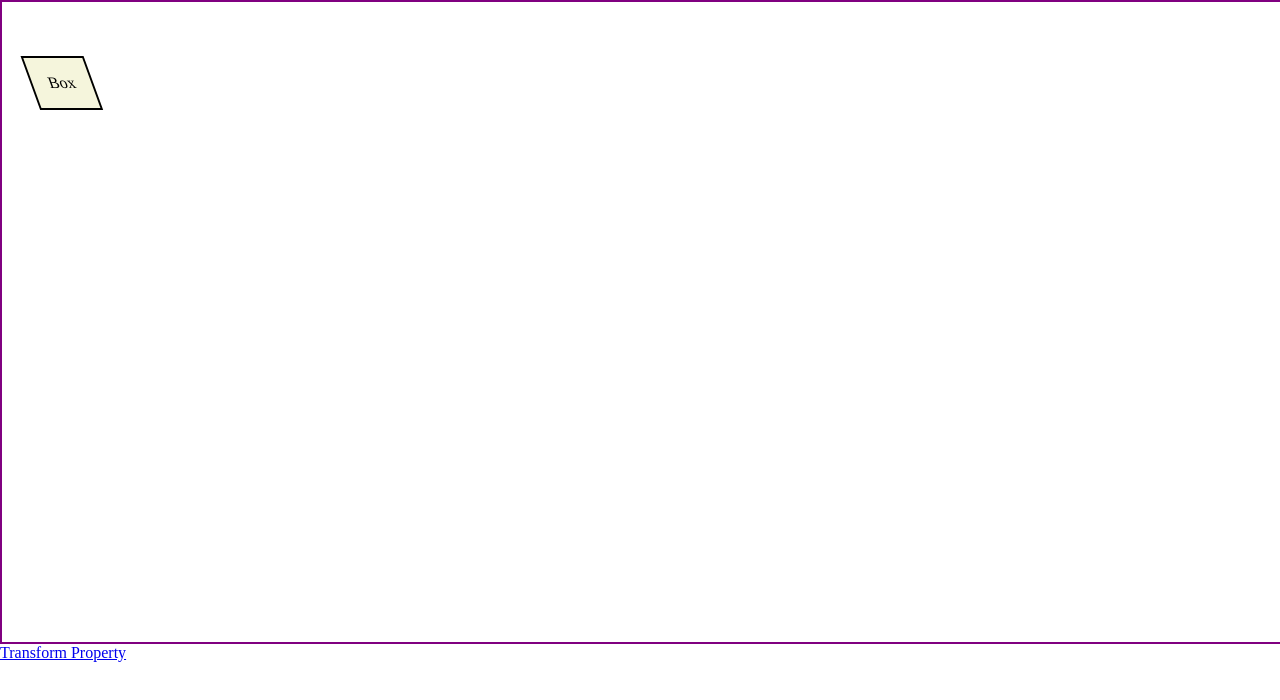
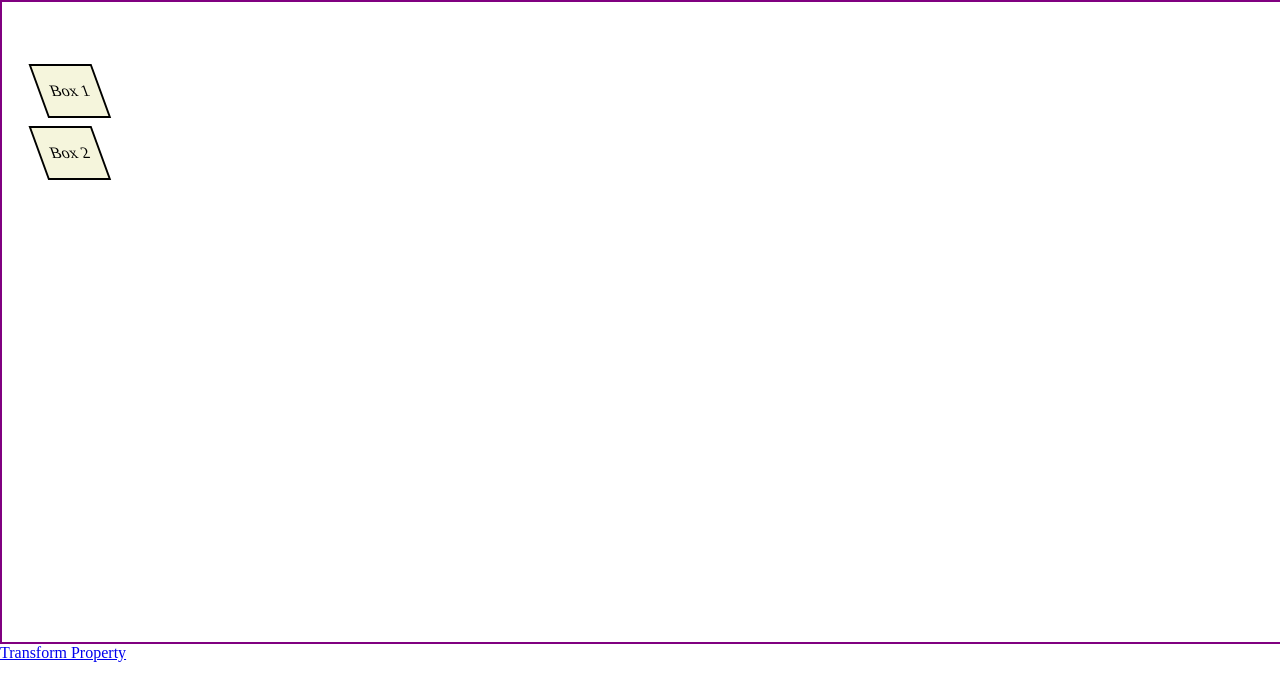
Before and after one commit to rajneeshkumar09/Sigma-Web-Development, a plain HTML site: page Video 42/index.html in a window 1280 px wide. Drawn offline with Linux system fonts and the light colour scheme.

Commit message:
Video 42 Completed

```diff
--- a/Video 42/index.html
+++ b/Video 42/index.html
@@ -8,7 +8,8 @@
 </head>
 <body>
     <div class="container">
-        <div class="box">Box </div>
+        <div class="box">Box 1</div>
+        <div class="box">Box 2</div>
     </div>
 
     <a href="./demo.html">Transform Property</a>
--- a/Video 42/style.css
+++ b/Video 42/style.css
@@ -6,6 +6,7 @@
 .box {
     display: flex;
     justify-content: center;
+    margin: 8px;
     align-items: center;
     height: 50px;
     width: 59px;
```
